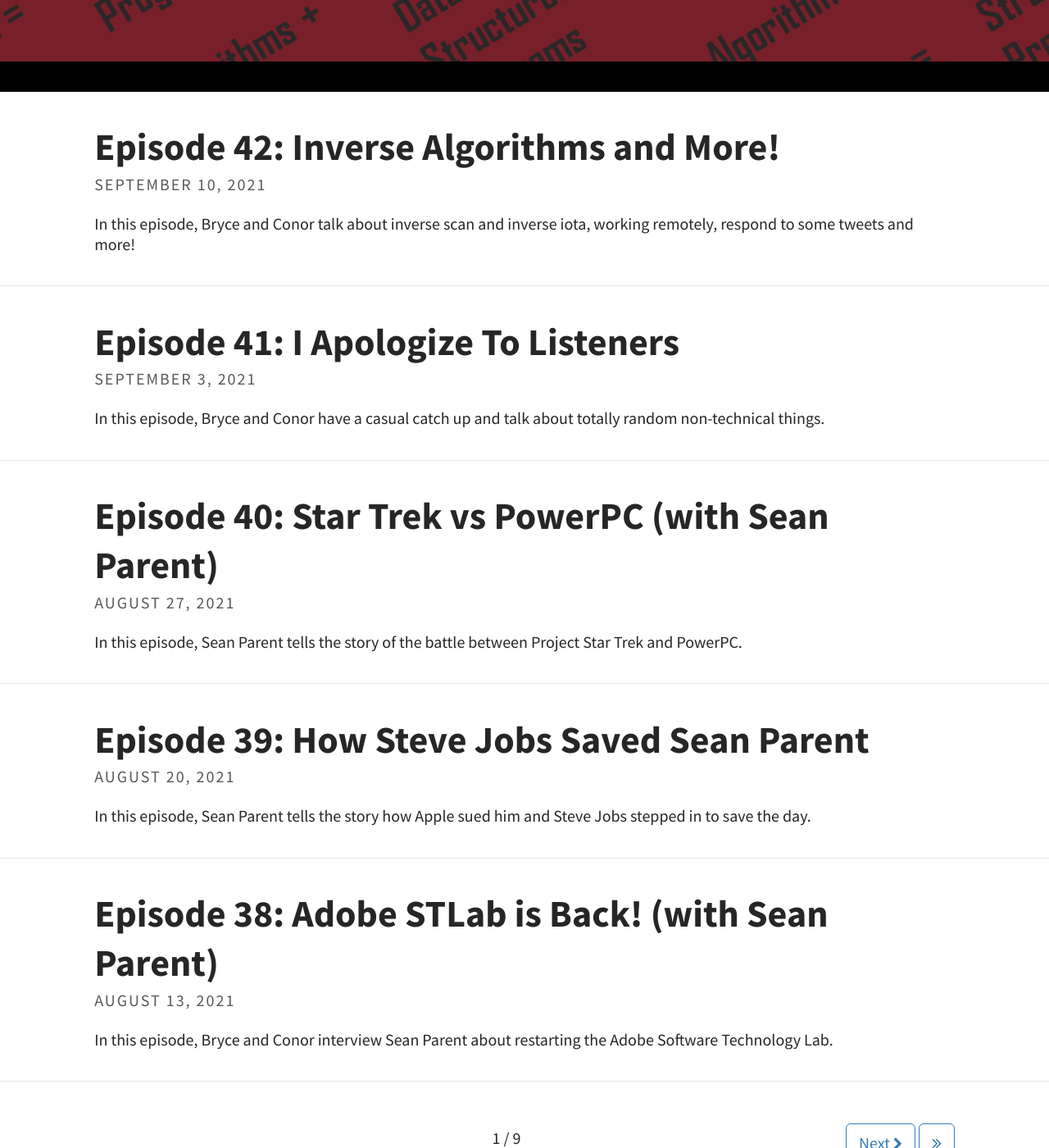
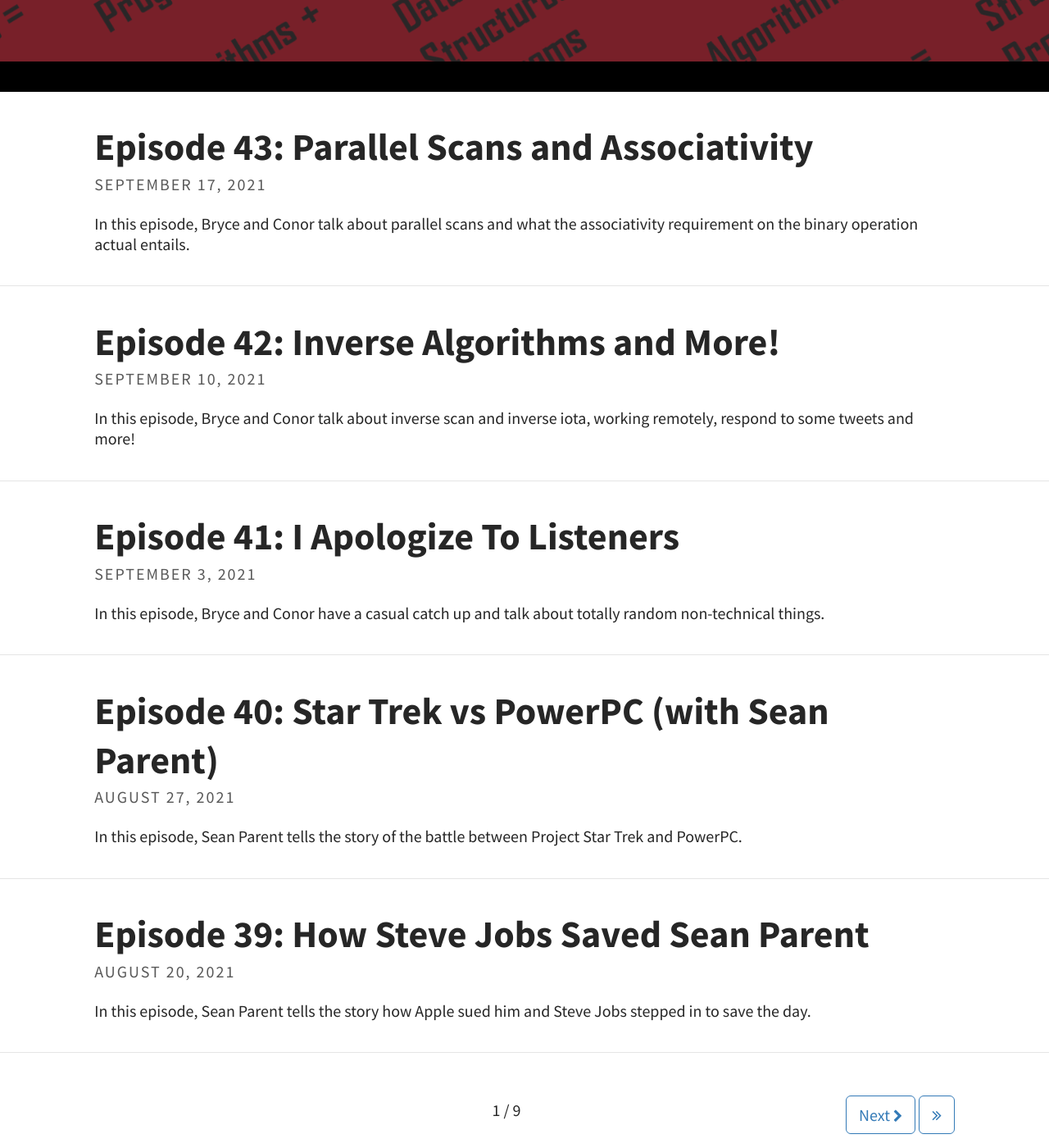
Before and after one commit to codereport/adsp2, a Jekyll site: the page built from index.html, in a window 1280 px wide and 1400 px high, scrolled down 273 px. Shown: the whole window at 82% size. Built offline with Jekyll 4.4.1, drawn with Linux system fonts in a browser that asks for light colours; the list of posts is cut into pages by our own code; some of the changed lines change nothing that is shown.

Commit message:
Episode 43

```diff
--- /dev/null
+++ b/_posts/2021-09-17-Episode-43.md
@@ -0,0 +1,39 @@
+---
+layout: post
+title: "Episode 43: Parallel Scans and Associativity"
+tags: [Algorithms, C++]
+excerpt_separator: <!--more-->
+---
+
+<div id="buzzsprout-player-9212121"></div>
+<script src="https://www.buzzsprout.com/1501960/9212121-episode-43-parallel-scans-and-associativity.js?container_id=buzzsprout-player-9212121&player=small" type="text/javascript" charset="utf-8"></script>
+
+<br>In this episode, Bryce and Conor talk about parallel scans and what the associativity requirement on the binary operation actual entails.
+
+<!--more-->
+
+### Show Notes
+
+**Date Recorded:** 2021-09-11 <br>
+**Date Released:** 2021-09-17
+
+* [Balderdash Board Game](https://en.wikipedia.org/wiki/Balderdash)
+* [Credenza Twitter Poll](https://twitter.com/adspthepodcast/status/1433146573228179461?s=20)
+* [Ramanujan Numbers](https://en.wikipedia.org/wiki/Taxicab_number)
+* [SICP - Conor Hoekstra - CppCon 2020](https://www.youtube.com/watch?v=7oV7hiAsVTI)
+* [The Man Who Knew Infinity (film)](https://en.wikipedia.org/wiki/The_Man_Who_Knew_Infinity_(film))
+* [NASA Plants](https://en.wikipedia.org/wiki/NASA_Clean_Air_Study)
+* [ArrayCast Episode 9 - Tacit Programming](https://www.arraycast.com/episodes/episode-09-tacit-programming)
+* [Kadane's Algorithm Godbolt Link](https://godbolt.org/z/rz65Y9WqG)
+* [Futhark Language](https://futhark-lang.org/)
+* [Troels Henrikson tweet thread](https://twitter.com/sigkill_dk/status/1436010527633940481?s=20)
+* [ADSP Episode 25: The Lost Reduction](https://adspthepodcast.com/2021/05/14/Episode-25.html)
+* [C++ `std::reduce`](https://en.cppreference.com/w/cpp/algorithm/reduce)
+* [C++ `std::inclusive_scan`](https://en.cppreference.com/w/cpp/algorithm/inclusive_scan)
+
+### Intro Song Info
+
+Miss You by Sarah Jansen https://soundcloud.com/sarahjansenmusic<br>
+Creative Commons — Attribution 3.0 Unported — CC BY 3.0<br>
+Free Download / Stream: http://bit.ly/l-miss-you<br>
+Music promoted by Audio Library https://youtu.be/iYYxnasvfx8<br>
--- a/pages/episodes.md
+++ b/pages/episodes.md
@@ -9,6 +9,7 @@
 
 |   #   |                                                  Title                                                  | Release Date |
 | :---: | :-----------------------------------------------------------------------------------------------------: | :----------: |
+|  43   |        [Parallel Scans and Associativity](https://adspthepodcast.com/2021/09/17/Episode-43.html)        |  2021-09-17  |
 |  42   |          [Inverse Aglorithms and More!](https://adspthepodcast.com/2021/09/10/Episode-42.html)          |  2021-09-10  |
 |  41   |            [I Apologize To Listeners](https://adspthepodcast.com/2021/09/03/Episode-41.html)            |  2021-09-03  |
 |  40   |    [Star Trek vs PowerPC (with Sean Parent)](https://adspthepodcast.com/2021/08/27/Episode-40.html)     |  2021-08-27  |
```
